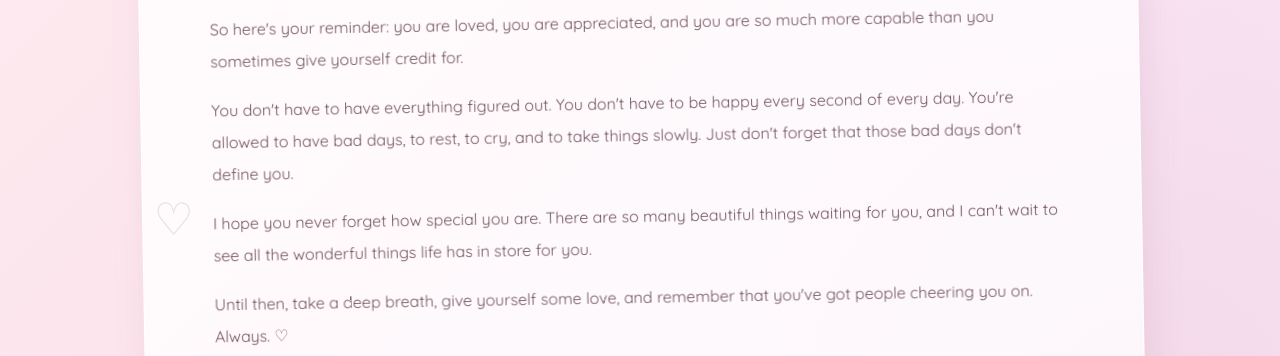
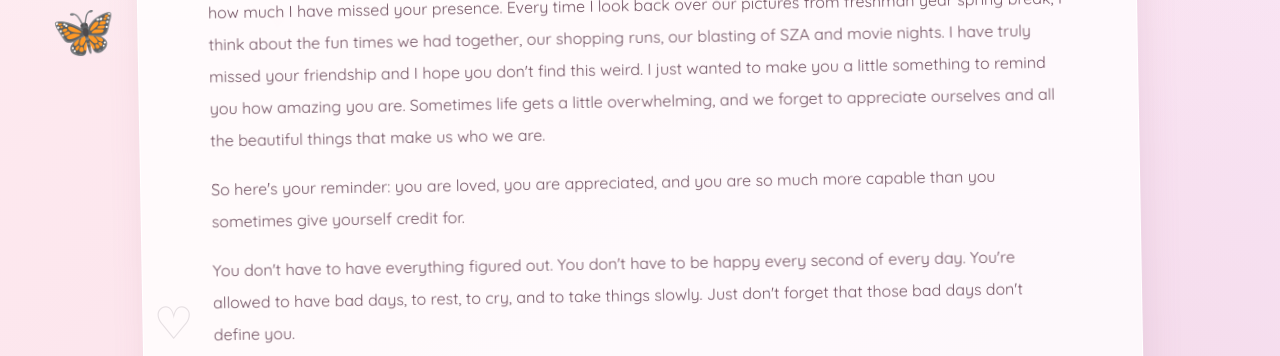
Before and after one commit to rojo121212/forlehn, a plain HTML site: page index.html in a window 1280 px wide. Shown: the part 795-1151 px from the top of the page. Drawn offline with Linux system fonts and the light colour scheme.

Commit message:
Update index.html

```diff
--- a/index.html
+++ b/index.html
@@ -402,7 +402,17 @@ button:hover {
         <p>Dear Lehn, ♡</p>
 
         <p>
-        I just wanted to make you a little something to remind you
+        Here is the website I mentioned.
+        I will soon add the details of my adventures but before that, I wanted to share
+        my feelings with you.
+        I know it has been quite a while since we've last talked consistently, but
+        I wanted to communicate how much I have missed your presence.
+        Every time I look back over our pictures from freshman year spring break,
+        I think about the fun times we had together, our shopping runs,
+        our blasting of SZA and movie nights.
+        I have truly missed your friendship and I hope you don't find this weird.
+
+            I just wanted to make you a little something to remind you
         how amazing you are. Sometimes life gets a little overwhelming,
         and we forget to appreciate ourselves and all the beautiful
         things that make us who we are.
```
